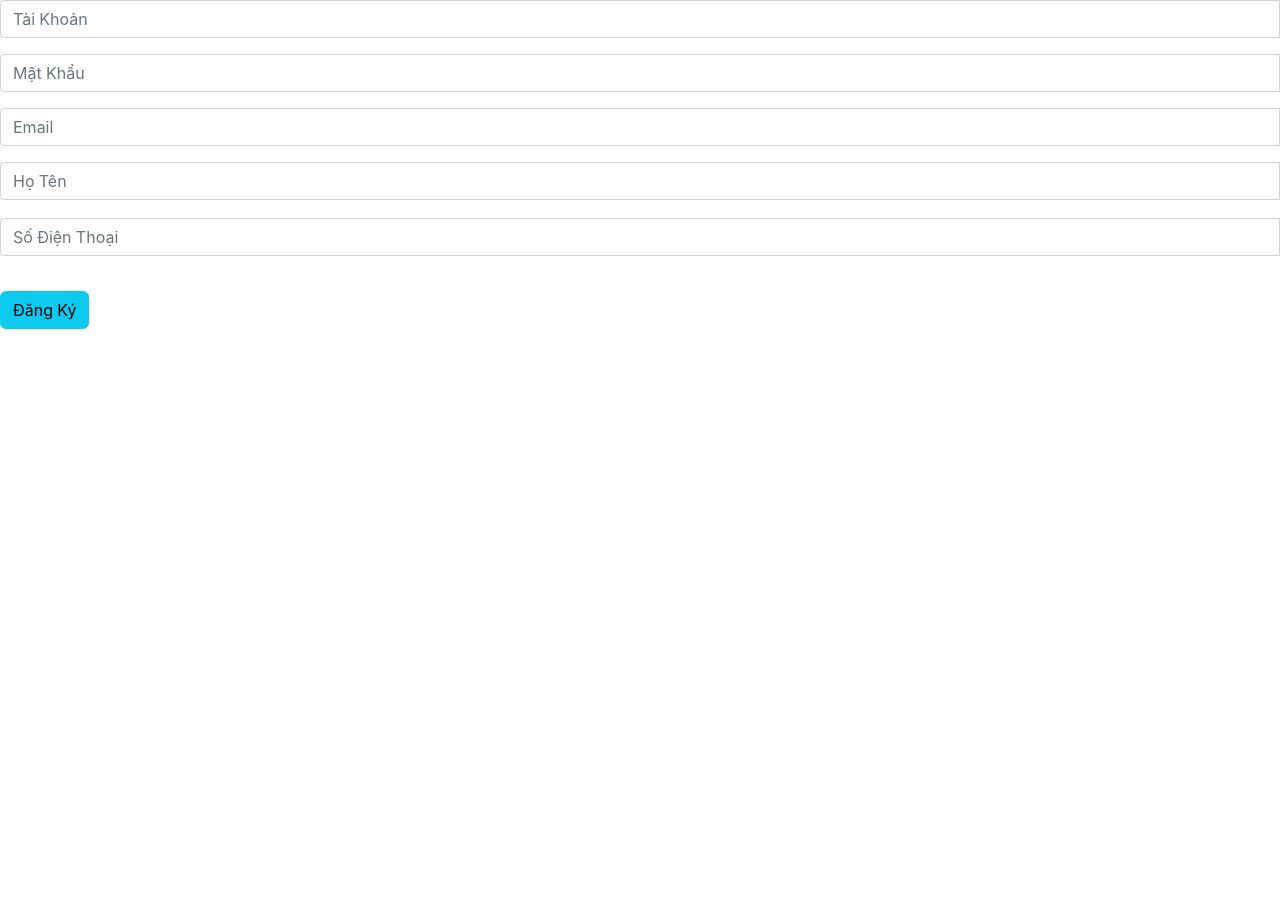
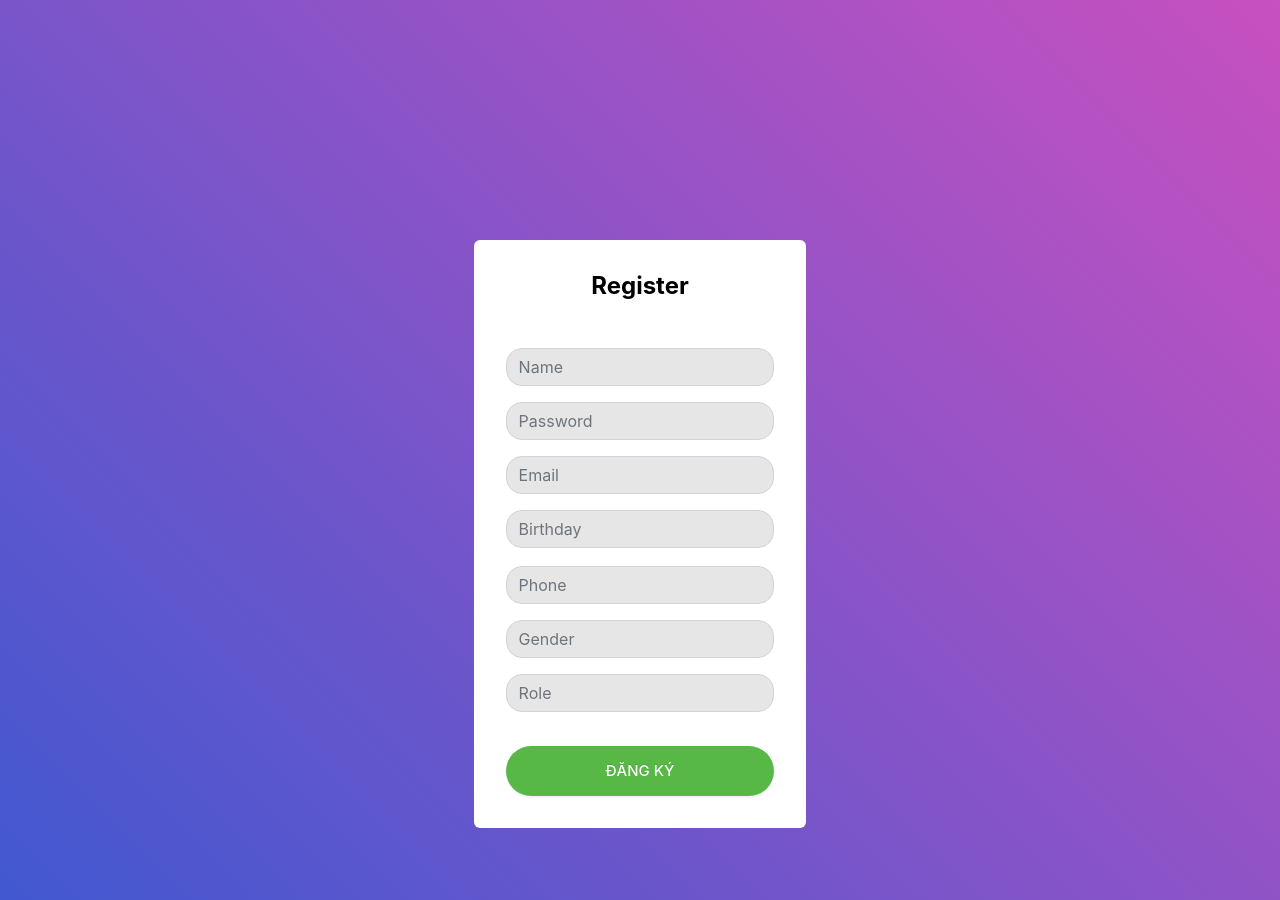
Before and after one commit to truc2203/bc27-final-fiver, a React (Create React App) app: page /register in a window 1280 px wide. Before the commit the page ends 800 px from the top, so only its background shows below. Built offline with nearby package versions, Linux system fonts and the light colour scheme.

Commit message:
css auth pgae

```diff
--- a/src/modules/Authentication/pages/Login.jsx
+++ b/src/modules/Authentication/pages/Login.jsx
@@ -5,7 +5,6 @@ import { useForm, Controller } from "react-hook-form";
 import { Navigate, useNavigate } from "react-router-dom";
 import { useSelector, useDispatch } from "react-redux";
 import { login } from "../slices/authSlice";
-
 const Login = () => {
   const {
     handleSubmit,
@@ -41,9 +40,11 @@ const Login = () => {
     <div className="log">
       <Form className="form-log rounded-2"
         onFinish={handleSubmit(onSubmit)}
-        labelCol={{ span: 3 }}
+        labelCol={{ span: 8 }}
         wrapperCol={{ span: 8 }}
       >
+      <p className="pb-5 login-hd text-center">Member Login</p>
+
         <Controller
           name="taiKhoan"
           control={control}
@@ -55,7 +56,7 @@ const Login = () => {
           }}
           render={({ field, fieldState: { error } }) => (
             <Form.Item
-              label="Tài khoản"
+              label="Tài khoản :"
               validateStatus={error ? "error" : ""}
               help={error?.message}
             >
@@ -75,11 +76,11 @@ const Login = () => {
           }}
           render={({ field, fieldState: { error } }) => (
             <Form.Item
-              label="Mật khẩu"
+              label="Mật khẩu :"
               validateStatus={error ? "error" : ""}
               help={error?.message}
             >
-              <Input type="password" {...field} />
+              <Input  type="password" {...field} />
             </Form.Item>
           )}
         />
--- a/src/modules/Authentication/pages/Register.jsx
+++ b/src/modules/Authentication/pages/Register.jsx
@@ -11,11 +11,15 @@ const Register = () => {
     formState: { errors },
   } = useForm({
     defaultValues: {
-      taiKhoan: "",
-      matKhau: "",
+      name: "",
       email: "",
-      hoTen: "",
-      soDt: "",
+      password: "",
+      phone: "",
+      birthday: "",
+      gender:'',
+      role:'',
+      skill:[],
+      certification:[]
     },
     mode: "onTouched",
   });
@@ -52,12 +56,14 @@ const Register = () => {
         className="form-log rounded-2"
         onSubmit={handleSubmit(onSubmit, onError)}
       >
+      <p className="pb-5 login-hd text-center">Register</p>
+
         <div>
           <input
-            className="form-control mb-3"
+            className="form-control form-register mb-3"
             type="text"
-            placeholder="Tài Khoản"
-            {...register("taiKhoan", {
+            placeholder="Name"
+            {...register("name", {
               required: {
                 value: true,
                 message: "Tài khoản không được để trống",
@@ -77,10 +83,10 @@ const Register = () => {
 
         <div>
           <input
-            className="form-control mb-3"
+            className="form-control form-register mb-3"
             type="text"
-            placeholder="Mật Khẩu"
-            {...register("matKhau", {
+            placeholder="Password"
+            {...register("password", {
               required: {
                 value: true,
                 message: "Mật khẩu không được để trống",
@@ -92,7 +98,7 @@ const Register = () => {
 
         <div>
           <input
-            className="form-control mb-3"
+            className="form-control form-register mb-3"
             type="text"
             placeholder="Email"
             {...register("email", {
@@ -109,13 +115,13 @@ const Register = () => {
 
         <div>
           <input
-            className="form-control "
+            className="form-control form-register "
             type="text"
-            placeholder="Họ Tên"
-            {...register("hoTen", {
+            placeholder="Birthday"
+            {...register("birthday", {
               required: {
                 value: true,
-                message: "Họ tên không được để trống",
+                message: "Ngay sinh không được để trống",
               },
             })}
           />
@@ -124,10 +130,38 @@ const Register = () => {
         <br />
         <div>
           <input
-            className="form-control mb-3"
+            className="form-control form-register mb-3"
             type="text"
-            placeholder="Số Điện Thoại"
-            {...register("soDt", {
+            placeholder="Phone"
+            {...register("phone", {
+              required: {
+                value: true,
+                message: "Số Điện Thoại không được để trống",
+              },
+            })}
+          />
+          {errors.soDt && <p>{errors.soDt.message}</p>}
+        </div>
+        <div>
+          <input
+            className="form-control form-register mb-3"
+            type="text"
+            placeholder="Gender"
+            {...register("gender", {
+              required: {
+                value: true,
+                message: "Gioo tinh không được để trống",
+              },
+            })}
+          />
+          {errors.soDt && <p>{errors.soDt.message}</p>}
+        </div>
+        <div>
+          <input
+            className="form-control form-register mb-3"
+            type="text"
+            placeholder="Role"
+            {...register("role", {
               required: {
                 value: true,
                 message: "Số Điện Thoại không được để trống",
@@ -138,7 +172,7 @@ const Register = () => {
         </div>
         <br />
 
-        <button className="btn btn-info">Đăng Ký</button>
+        <button className="ant-btn-primary">Đăng Ký</button>
       </form>
 
     </div>
--- a/src/scss/Layout/Login/login.scss
+++ b/src/scss/Layout/Login/login.scss
@@ -1,4 +1,4 @@
-.login-container{
+.log{
     width: 100%;
     min-height: 100vh;
     display: -webkit-box;
@@ -17,17 +17,93 @@
     background: linear-gradient(-135deg,#c850c0,#4158d0);
 }
 
-.login-wrap{
-    width: 540px;
+/* Register */
+
+.ant-row {
+    display: block;
+  }
+  .ant-col-8 {
+    max-width: 100%;
+  }
+  .ant-col-14 {
+    display: none;
+  }
+
+  #components-layout-demo-side .logo {
+    height: 32px;
+    margin: 16px;
+    background: rgba(255, 255, 255, 0.3);
+  }
+
+  .site-layout .site-layout-background {
     background: #fff;
-    border-radius: 10px;
-    overflow: hidden;
+  }
+  /* Login */
+  .log {
+    height: 900px;
+    background-position: center;
+    background-repeat: no-repeat;
+    background-size: cover;
+    width: 100%;
+  }
+  .form-log {
+    background-color: white;
+    padding: 32px;
+    width: 26vw;
+    margin: auto;
+    position: absolute;
+    top: 30%;
+    left: 37%;
+  }
+
+  .logOut:hover{
+    color: #d10b0b;
+    transition: all 0.5;
+  }
+
+  .login-hd{
+    @include txtStyle($color-b,$fs-8,$fw-2)
+  }
+
+  .ant-form-item-label > label{
+    @include txtStyle($color-t,$fs-2,$fw-1)
+  }
+
+  .ant-btn-primary{
+    font-size: 15px;
+    font-weight: 500;
+    line-height: 1.5;
+    color: #fff;
+    text-transform: uppercase;
+    width: 100%;
+    height: 50px;
+    border-radius: 25px;
+    background: #57b846;
     display: -webkit-box;
     display: -webkit-flex;
     display: -moz-box;
     display: -ms-flexbox;
     display: flex;
-    flex-wrap: wrap;
-    justify-content: space-between;
-    padding: 24px;
-}
+    justify-content: center;
+    align-items: center;
+    padding: 0 25px;
+    -webkit-transition: all .4s;
+    -o-transition: all .4s;
+    -moz-transition: all .4s;
+    transition: all .4s;
+  }
+
+  .ant-form-item-control{
+    margin: 0;
+  }
+
+  .ant-input{
+    border-radius: 16px;
+    padding: 6px 12px;
+    background: #e6e6e6;
+  }
+
+  .form-register{
+    background: #e6e6e6;
+    border-radius: 16px;
+  }
```
